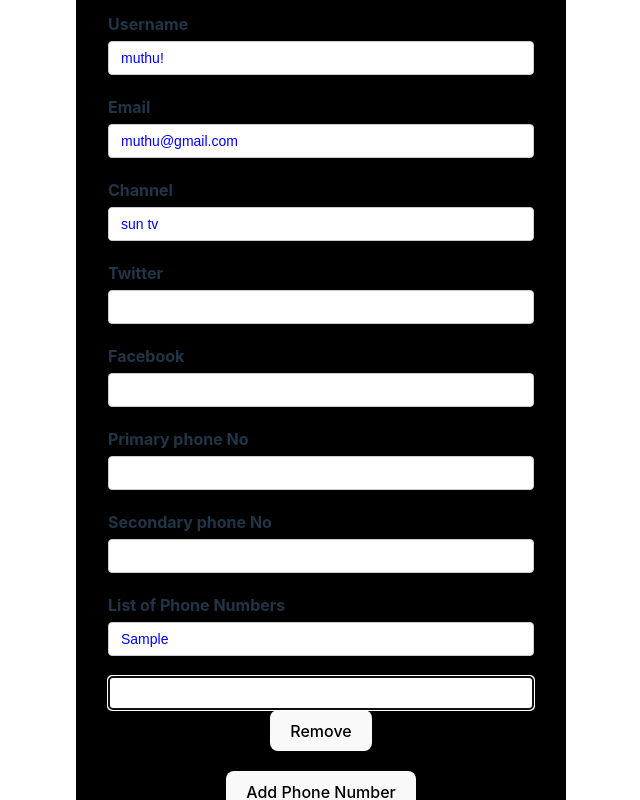
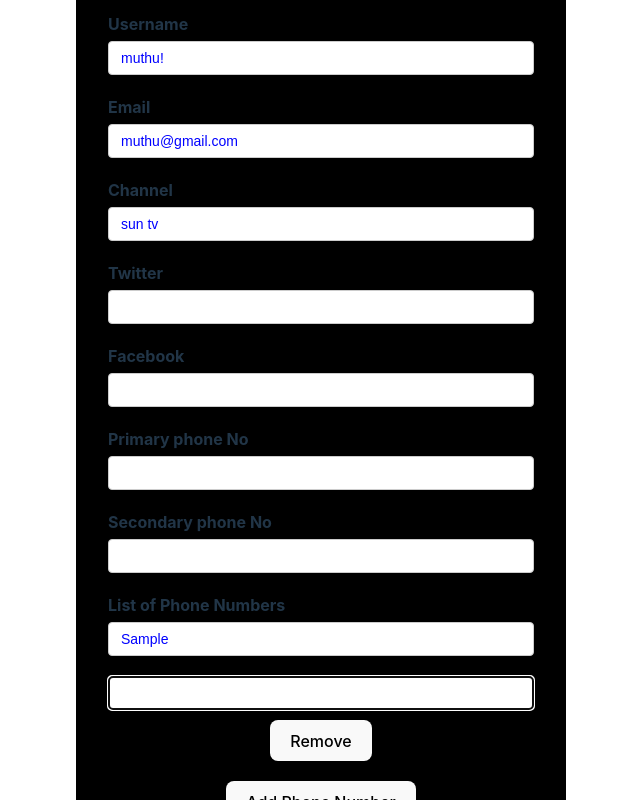
Before and after one commit to muthupandi26/react-hook-form, a React (Vite) app: page / in a window 1280 px wide. Both pictures are taken after typing "Sample" into the empty fields and a click on the button "Add Phone Number". Shown: the part 145-945 px from the top of the page, without its empty margins (319-959 px from the left). Built offline with nearby package versions, Linux system fonts and the light colour scheme.

Commit message:
updated small css

```diff
--- a/src/components/Form.tsx
+++ b/src/components/Form.tsx
@@ -169,7 +169,11 @@ const Form = () => {
                     {...register(`phNumbers.${index}.number` as const)}
                   />
                   {index > 0 && (
-                    <button type="button" onClick={() => remove(index)}>
+                    <button
+                      style={{ marginTop: "10px" }}
+                      type="button"
+                      onClick={() => remove(index)}
+                    >
                       Remove
                     </button>
                   )}
```
